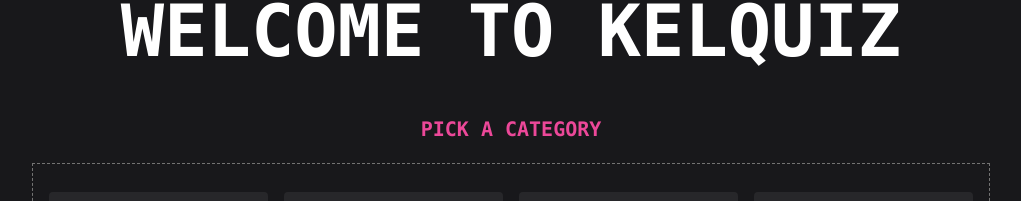
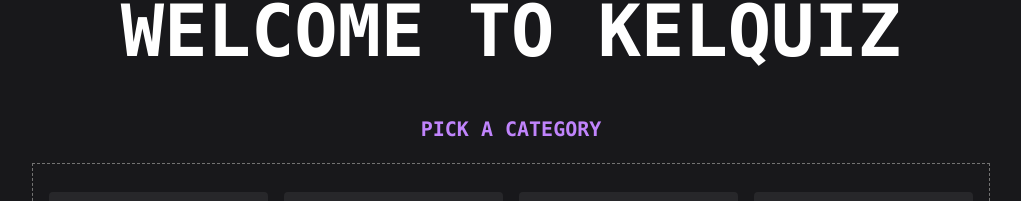
Before and after one commit to Kelechi095/KelQuiz, a React (Vite) app: page / in a window 1280 px wide. Shown: the part 152-353 px from the top of the page, without its empty margins (129-1150 px from the left). Built offline with nearby package versions, Linux system fonts and the light colour scheme.

Commit message:
color change effect

```diff
--- a/src/components/HomeScreen.tsx
+++ b/src/components/HomeScreen.tsx
@@ -4,10 +4,14 @@ import CategoryBtn from "./buttons/CategoryBtn";
 export default function HomeScreen() {
   const [colorIndex, setColorIndex] = useState(0);
   const colorArr = [
-    "text-violet-500",
-    "text-pink-500",
+    "text-purple-200",
+    "text-purple-300",
+    "text-purple-400",
     "text-purple-500",
-    "text-blue-500",
+    "text-purple-400",
+    "text-purple-300",
+    "text-purple-200",
+
   ];
 
   useEffect(() => {
@@ -17,7 +21,7 @@ export default function HomeScreen() {
       } else {
         setColorIndex(0);
       }
-    }, 3000);
+    }, 2000);
     return () => clearInterval(id);
   }, [colorArr.length, colorIndex]);
 
```
